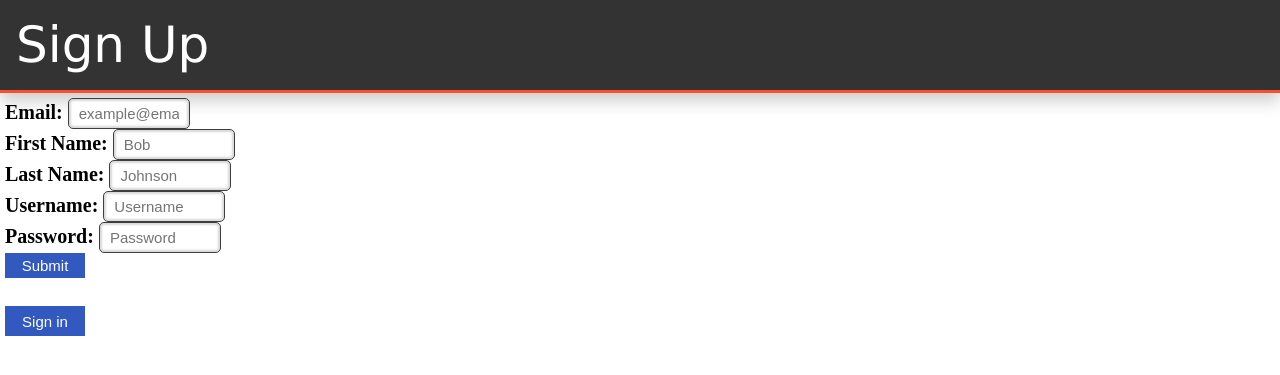
After one commit to madser123/Eksamen, a PHP site: page /register.html in a window 1280 px wide. The commit adds this page. Shown: the top 375 px of the page. Run offline with PHP 8.4, Linux system fonts and the light colour scheme.

Commit message:
Version 1 (almost)

```diff
--- a/css/main.css
+++ b/css/main.css
@@ -3,19 +3,39 @@
  */
 body {
   margin: 0;
-};
+}
 
 /*
  * HEADER
  */
 header {
 
-};
+}
+
+#header {
+  background-color: #333333;
+	min-height: 90px;
+	border-bottom-color:#FF4D2A;
+	border-bottom-style: solid;
+	border-bottom-width: 3px;
+  box-shadow: 0px 8px 16px 0px rgba(0,0,0,0.2);
+}
+
+.pageTitle {
+  color: #FFFFFF;
+	font-size: 50px;
+	font-family: Verdana;
+	margin: 16px 0px 0px 16px;
+	position: absolute;
+	cursor:context-menu;
+}
 
  /*
   * CONTENT
   */
-
+#content {
+  margin: 5px;
+}
 
 
  /*
@@ -23,20 +43,76 @@ header {
   */
 footer {
 
-};
+}
+
+#footer {
+
+}
 
 /*
- * BUTTONS
+ * ASSETS
  */
 
+/* BUTTONS */
+
 .buttonSmall {
-
-};
+  border: none;
+  background-color: #3159BF;
+  color: #FFFFFF;
+  min-width: 80px;
+  min-height: 25px;
+  font-size: 15px;
+  cursor: pointer;
+  margin-bottom: 10px;
+  margin-right: 5px;
+}
 
 .buttonMedium {
-
-};
+  border: none;
+  background-color: #3159BF;
+  color: #FFFFFF;
+  min-width: 80px;
+  min-height: 30px;
+  font-size: 15px;
+  cursor: pointer;
+  margin-bottom: 10px;
+  margin-right: 5px;
+}
 
 .buttonBig {
+  border: none;
+  background-color: #3159BF;
+  color: #FFFFFF;
+  min-width: 100px;
+  min-height: 40px;
+  font-size: 15px;
+  cursor: pointer;
+  margin-bottom: 10px;
+  margin-right: 5px;
+}
 
-};
+/* TEXT */
+
+.formText {
+  font-size: 20px;
+  font-weight: bold;
+}
+
+/* FORMS */
+.form {
+  width: 500px;
+  clear: both;
+  display: inline-inline-block;
+}
+
+.input {
+  height: 25px;
+  width: 100px;
+  font-size: 15px;
+  border-radius: 5px;
+  border: solid;
+  border-width: 1px;
+  box-shadow: inset 0px 0px 2px 2px rgba(200,200,200,0.7);
+  padding: 2px 10px;
+  border-color: #3F3F3F;
+}
--- /dev/null
+++ b/register.html
@@ -0,0 +1,31 @@
+<!DOCTYPE html>
+<html lang="en" dir="ltr">
+  <head>
+    <meta charset="utf-8">
+    <link rel="stylesheet" href="css/main.css">
+    <title>Sign Up</title>
+  </head>
+  <body>
+    <header id="header">
+      <span class="pageTitle">Sign Up</span>
+    </header>
+    <section id="content">
+      <form action="userReg.php" method="post">
+        <span class="formText">Email: </span>
+        <input class="input" type="email" name="email" placeholder="example@email.com"><br>
+        <span class="formText">First Name: </span>
+        <input class="input" type="text" name="firstName" placeholder="Bob"><br>
+        <span class="formText">Last Name: </span>
+        <input class="input" type="text" name="lastName" placeholder="Johnson"><br>
+        <span class="formText">Username: </span>
+        <input class="input" type="username" name="userName" placeholder="Username"><br>
+        <span class="formText">Password: </span>
+        <input class="input" type="password" name="password" placeholder="Password"><br>
+        <input type="submit" name="submit" class="buttonSmall">
+      </form><br>
+      <a href="index.html"><button class="buttonMedium">Sign in</button></a>
+    </section>
+    <footer id="footer">
+    </footer>
+  </body>
+</html>
```
Also changed, not shown: dashboard/welcome.php (added, +29 -0 lines), index.html (+17 -8 lines), script/dbCluster.php (added, +270 -0 lines), script/login.php (added, +8 -0 lines), script/userVars.php (added, +12 -0 lines), script/userCheck.php (deleted).
